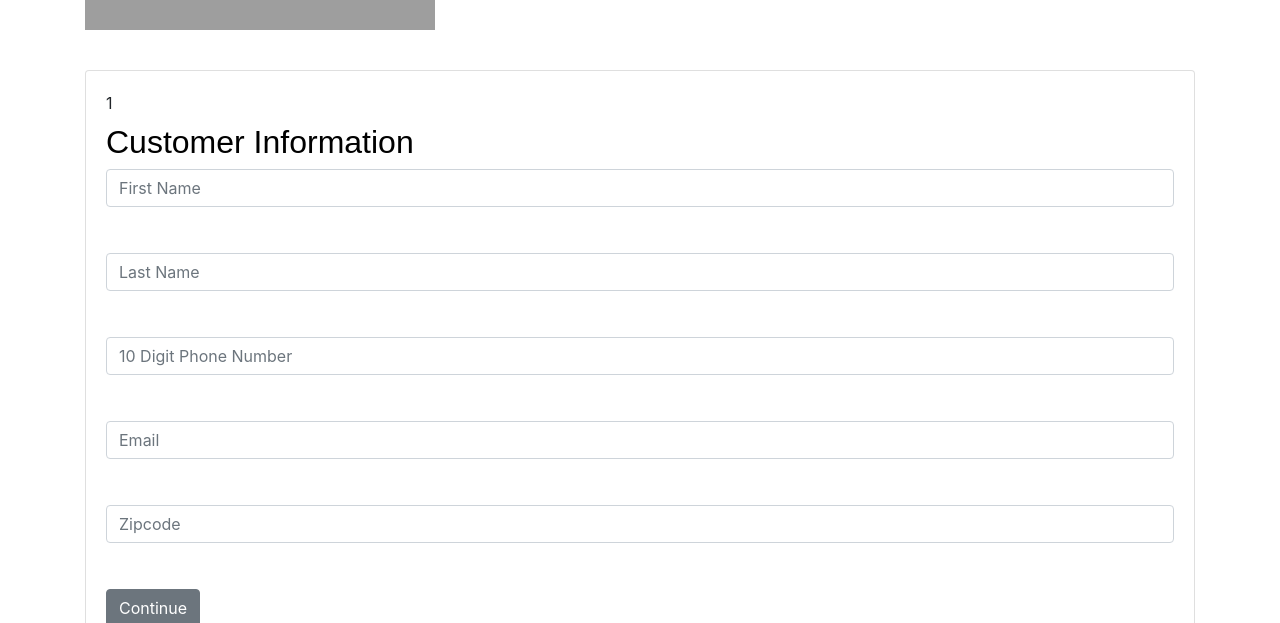
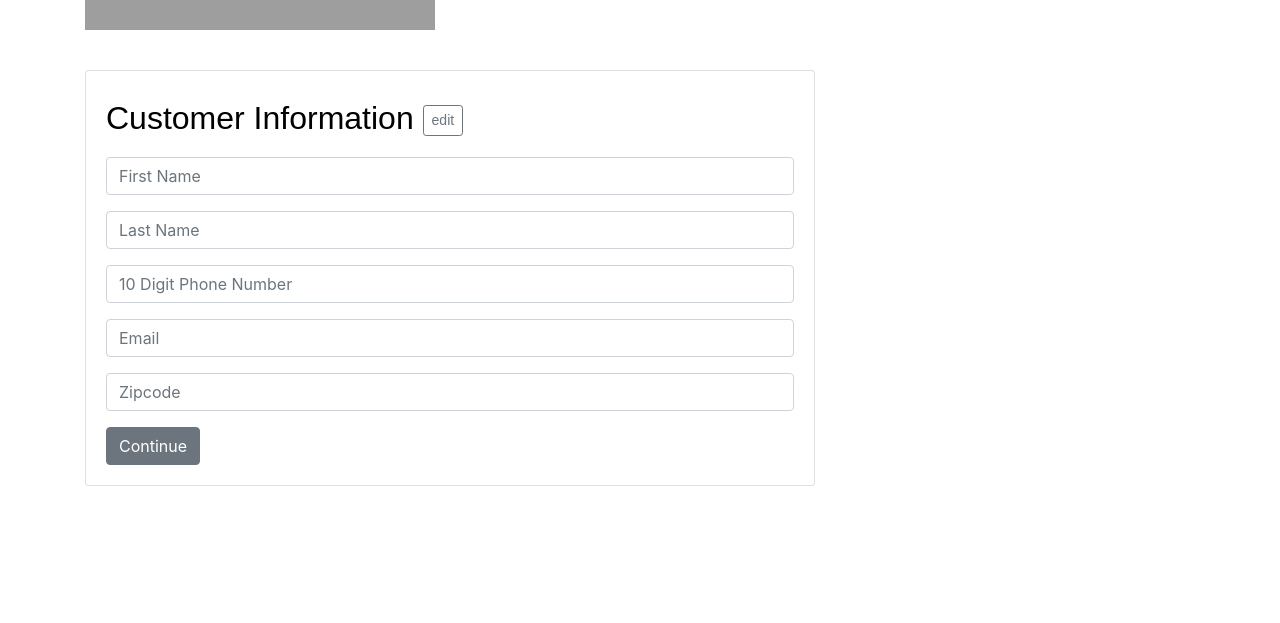
Before and after one commit to joeymariano/App4BarnesApplication, a React (Create React App) app: page / in a window 1280 px wide. Shown: the part 273-896 px from the top of the page. After the commit the page ends 800 px from the top, so only its background shows below. Built offline with nearby package versions, Linux system fonts and the light colour scheme; grey boxes are pictures that could not be loaded.

Commit message:
accordion header now has edit button

```diff
--- a/src/App.css
+++ b/src/App.css
@@ -16,103 +16,6 @@ h2{
 	margin: 40px 0 40px 0;
 }
 
-/*.form-group{
-	display:inline-block;
+.form-header {
+	margin-bottom: 20px;
 }
-.number-button-red {
-	-webkit-tap-highlight-color: rgba(0, 0, 0, 0);
-	line-height: 1.42857143;
-	font-family: 'Calibre', 'Arial', sans-serif;
-	box-sizing: border-box;
-	background-color: #d64220;
-	color: #ffffff;
-	font-size: 200%;
-	border-radius: 3px;
-	padding: 3px 15px;
-	margin-right: 10px;
-	float: left;
-}
-#first-name-group{
-	width: 48%;
-	margin-right: 2%;
-}
-#last-name-group{
-	width: 48%;
-	margin-left: 2%;
-}
-#phone-group{
-	width: 48%;
-	margin-right: 2%;
-}
-#email-group{
-	width: 48%;
-	margin-left: 2%;
-}
-#zipcode-group{
-	width: 48%;
-	margin-right: 52%;
-}
-label {
-	margin-top:20px;
-}
-input {
-	-webkit-tap-highlight-color: rgba(0, 0, 0, 0);
-	box-sizing: border-box;
-	font: inherit;
-	display: block;
-	width: 100%;
-	padding: 6px 12px;
-	line-height: 1.42857143;
-	color: #555555;
-	background-image: none;
-	border-radius: 0;
-	box-shadow: inset 0 1px 1px rgba(0, 0, 0, 0.075);
-	transition: border-color ease-in-out .15s, box-shadow ease-in-out .15s;
-	padding-bottom: 0;
-	padding-top: 12px;
-	font-family: 'Calibre', 'Arial', sans-serif;
-	margin: 0 0 10px 0;
-	background-color: #f5f5f5;
-	border: 0;
-	font-size: 22px;
-	height: 50px;
-	font-weight: 300;
-}*/
-.errors{
-	-webkit-tap-highlight-color: rgba(0, 0, 0, 0);
-	font-family: 'Calibre', 'Arial', sans-serif;
-	color: #d0011b;
-	line-height: 1.1em;
-	box-sizing: border-box;
-	font-size: .8em;
-	height: 20px;
-	padding-bottom: 30px;
-}
-/*.continue-button{
-	-webkit-tap-highlight-color: rgba(0, 0, 0, 0);
-	box-sizing: border-box;
-	font: inherit;
-	margin: 0;
-	overflow: visible;
-	-webkit-appearance: button;
-	display: inline-block;
-	margin-bottom: 0;
-	font-weight: normal;
-	text-align: center;
-	cursor: pointer;
-	background-image: none;
-	border: 1px solid transparent;
-	white-space: nowrap;
-	line-height: 1.42857143;
-	border-radius: 0;
-	user-select: none;
-	color: #ffffff;
-	background-color: #d64220;
-	border-color: transparent;
-	text-transform: uppercase;
-	font-family: 'Helvetica Neue', sans-serif;
-	padding: 15px;
-	min-width: 170px;
-	font-size: 100%;
-	vertical-align: top;
-}*/
--- a/src/App.js
+++ b/src/App.js
@@ -14,7 +14,7 @@ class App extends Component {
 	      		</Col>
 			</Row>
 	  		<Row>
-				<Col>
+				<Col sm="12" md="8">
 	        			<AccordionContainer title={ 'Customer Information'}/>
 	      		</Col>
 			</Row>
--- a/src/components/CustomerForm.js
+++ b/src/components/CustomerForm.js
@@ -4,8 +4,7 @@
 // Zip Code (at least 5 digits, only numbers)
 
 import React, { Component } from 'react';
-import { Button, Form, FormGroup, Label, Input, FormText } from 'reactstrap';
-import { Row, Col } from 'reactstrap';
+import { Button, Form, FormGroup, Input, Row, Col, Card, CardBody } from 'reactstrap';
 
 class CustomerForm extends Component {
 	constructor(props) {
--- a/src/containers/AccordionContainer.js
+++ b/src/containers/AccordionContainer.js
@@ -1,6 +1,6 @@
 import React, { Component } from 'react';
 import CustomerForm from '../components/CustomerForm'
-import { Collapse, Button, CardBody, Card } from 'reactstrap';
+import { Collapse, Button, CardBody, Card, Row, Col } from 'reactstrap';
 
 class AccordionContainer extends Component {
 
@@ -25,12 +25,15 @@ class AccordionContainer extends Component {
 			<div id="customer-form-container">
         <Card>
         	<CardBody>
+
 						<div class="form-header" onClick={ () => { this.visibleCntrl() } }>
-							<span class="number-button-red">1</span><h2>{ this.props.title }</h2>
+							<h2 class="form-header-title">{ this.props.title } <Button outline size="sm" class="float-right">edit</Button></h2>
 						</div>
+
 						<Collapse isOpen={ this.state.visible }>
 							<CustomerForm visibleCntrl={ this.visibleCntrl } visible={ this.state.visible }/>
 						</Collapse>
+
 					</CardBody>
 		    </Card>
 			</div>
--- a/src/index.js
+++ b/src/index.js
@@ -5,4 +5,4 @@ import App from './App';
 import 'bootstrap/dist/css/bootstrap.min.css';
 
 
-ReactDOM.render(<div class="containter"><App /></div>, document.getElementById('root'));
+ReactDOM.render(<App />, document.getElementById('root'));
```
